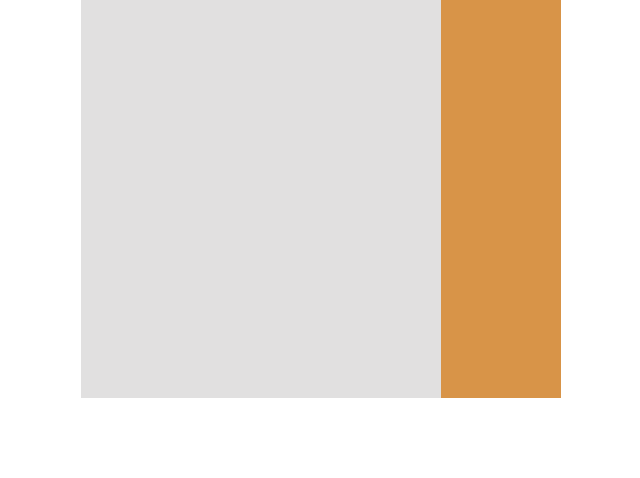
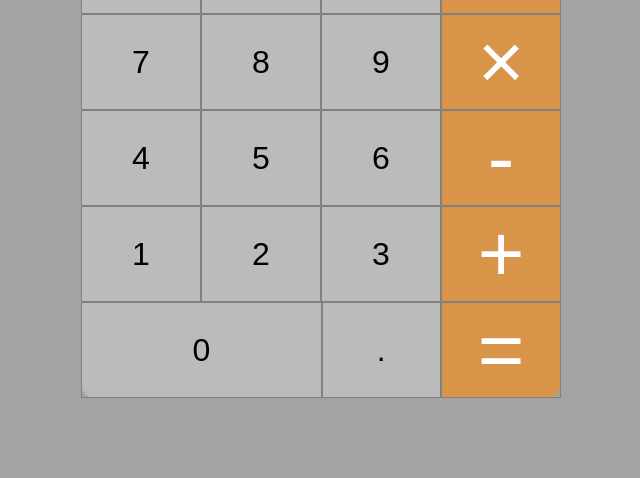
Before and after one commit to shogunsea/calculator, a website built with webpack: page src/view/index.html in a window 1280 px wide. Shown: the part 322-800 px from the top of the page, without its empty margins (319-959 px from the left). Built offline with nearby package versions, Linux system fonts and the light colour scheme; files whose address does not match are found by name.

Commit message:
Ui buttons (#4)
* add assets task: copy css to public path

* UI: add buttons style

```diff
--- a/package.json
+++ b/package.json
@@ -12,7 +12,9 @@
   "devDependencies": {
     "jest": "^20.0.4",
     "webpack": "^3.0.0",
-    "webpack-dev-server": "^2.5.0"
+    "webpack-dev-server": "^2.5.0",
+    "del": "^2.2.2",
+    "run-sequence": "^1.2.2"
   },
   "dependencies": {
     "chalk": "^2.0.1",
--- /dev/null
+++ b/src/assets/main.css
@@ -0,0 +1,97 @@
+* {
+      box-sizing: border-box;
+    }
+
+    body {
+      font-size: 1em;
+      font-family: SANS-SERIF;
+      margin: 0;
+    }
+
+    .container {
+      display: flex;
+      justify-content: center;
+      align-items: center;
+      background: rgba(0, 0, 0, 0.36);
+      height: 100vh;
+      width: 100vw;
+    }
+
+    .calculator {
+      /*border-radius: 15px;*/
+      /*background-color: grey;*/
+      width: 30em;
+      height: 40em;
+    }
+
+    .display {
+      border-radius: 14px 14px 0 0;
+      height: 25%;
+      background: #3b3b40;
+      position: relative;
+    }
+
+    .main-panel {
+      display: flex;
+      height: 75%;
+      /*background: #eceaea;*/
+      border-radius: 0 0 0 10px;
+    }
+
+    .operands {
+      width: 75%;
+      height: 100%;
+      background: rgba(212, 212, 212, 0.49);
+      display: flex;
+      flex-direction: column;
+      border-radius: 0 0 0 14px;
+    }
+
+    .result {
+      color: #fff;
+      font-size: 4em;
+      font-weight: 100;
+      padding-top: 1.5em;
+      float: right;
+      position: absolute;
+      right: 0.7em;
+      bottom: 0.3em;
+    }
+
+    .operators_panel {
+      /*float: left;*/
+      width: 25%;
+      background: #d89448;
+      height: 100%;
+      display: flex;
+      flex-direction: column;
+      border-radius: 0 0 14px 0;
+    }
+
+    .button {
+      border: 0.1px solid grey;
+      color: #fff;
+      display: flex;
+      justify-content: center;
+      align-items: center;
+      font-size: 5em;
+      font-weight: 100;
+      width: 100%;
+      height: 100%;
+    }
+
+    .operands_row {
+      /*background: green;*/
+      display: flex;
+      height: 100%;
+      width: 100%;
+    }
+
+    .operand {
+      color: black;
+      font-size: 2em;
+    }
+
+    .val_dot {
+      width: 49.5%;
+    }
--- a/src/view/index.html
+++ b/src/view/index.html
@@ -3,66 +3,47 @@
 <head>
   <title>Calculator widget</title>
   <meta name="viewport" content="width=device-width, initial-scale=1.0">
-  <style type="text/css">
-    * {
-      box-sizing: border-box;
-    }
-
-    body {
-      font-size: 1em;
-      font-family: Arial;
-      margin: 0;
-    }
-
-    .container {
-      display: flex;
-      justify-content: center;
-      align-items: center;
-      height: 100vh;
-      width: 100vw;
-    }
-
-    .calculator {
-      border-radius: 15px;
-      background-color: grey;
-      width: 30em;
-      height: 40em;
-    }
-
-    .display {
-      height: 25%;
-      background: #3b3b40;
-    }
-
-    .main-panel {
-      height: 75%;
-      background: #eceaea;
-    }
-
-    .operand {
-      float: left;
-      width: 75%;
-      height: 100%;
-      background: rgba(212, 212, 212, 0.49);
-    }
-
-    .operator {
-      float: left;
-      width: 25%;
-      background: #d89448;
-      height: 100%;
-    }
-  </style>
+  <link rel="stylesheet" href="main.css">
 </head>
 <body>
   <div class="container">
     <div class="calculator">
       <div class="display">
+        <div class="result">0</div>
       </div>
       <div class="main-panel">
-        <div class="operand">
+        <div class="operands">
+          <div class="operands_row">
+            <div class="operand button">AC</div>
+            <div class="operand button">+/-</div>
+            <div class="operand button">%</div>
+          </div>
+          <div class="operands_row">
+            <div class="operand button">7</div>
+            <div class="operand button">8</div>
+            <div class="operand button">9</div>
+          </div>
+          <div class="operands_row">
+            <div class="operand button">4</div>
+            <div class="operand button">5</div>
+            <div class="operand button">6</div>
+          </div>
+          <div class="operands_row">
+            <div class="operand button">1</div>
+            <div class="operand button">2</div>
+            <div class="operand button">3</div>
+          </div>
+          <div class="operands_row">
+            <div class="operand button">0</div>
+            <div class="operand button val_dot">.</div>
+          </div>
         </div>
-        <div class="operator">
+        <div class="operators_panel">
+          <div class="operator button">÷</div>
+          <div class="operator button">×</div>
+          <div class="operator button">-</div>
+          <div class="operator button">+</div>
+          <div class="operator button">=</div>
         </div>
       </div>
     </div>
--- a/tasks/start.js
+++ b/tasks/start.js
@@ -17,6 +17,6 @@ gulp.task('start', 'Start hot reload server via nodemon.', function() {
     env: {'NODE_ENV': 'development'},
   }).on('start', function() {
     console.log(green(`Starting assets task...` ));
-    // execSync('gulp assets');
+    execSync('gulp assets');
   });
 });
```
Also changed, not shown: tasks/assets.js (+37 -59 lines).
